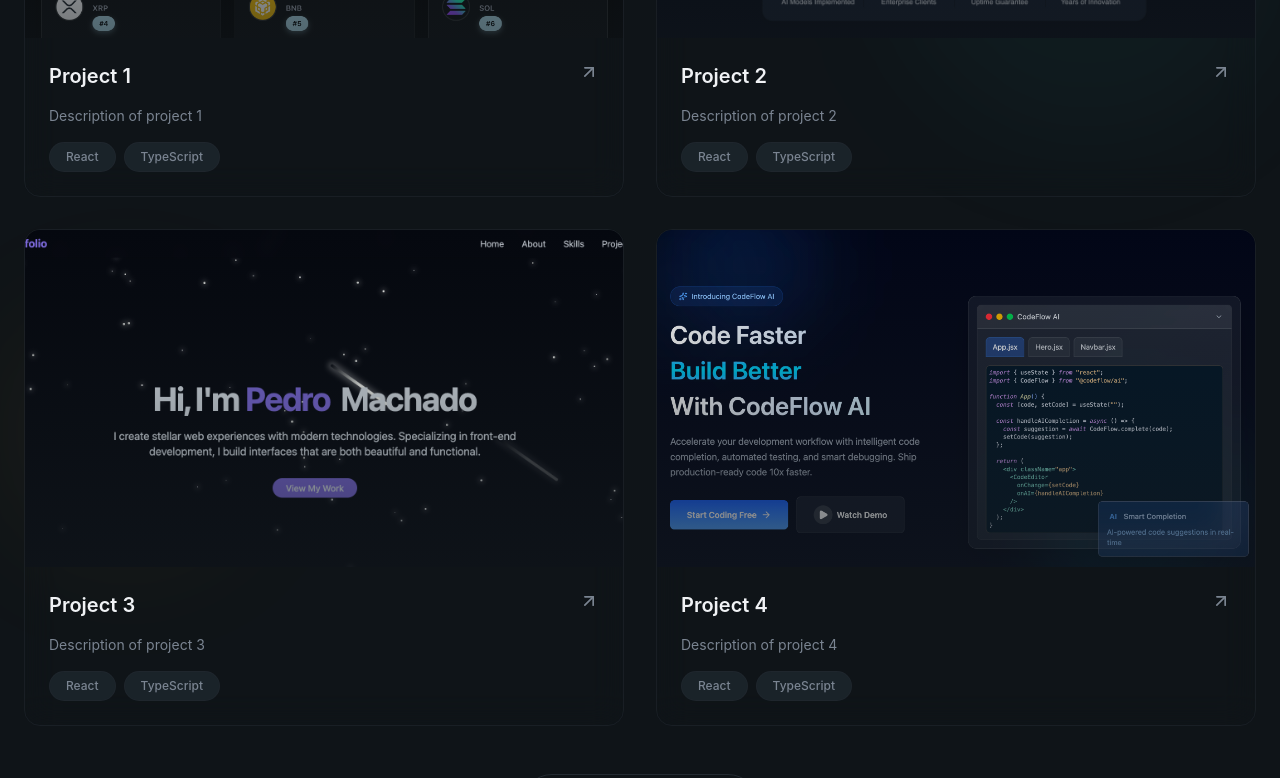
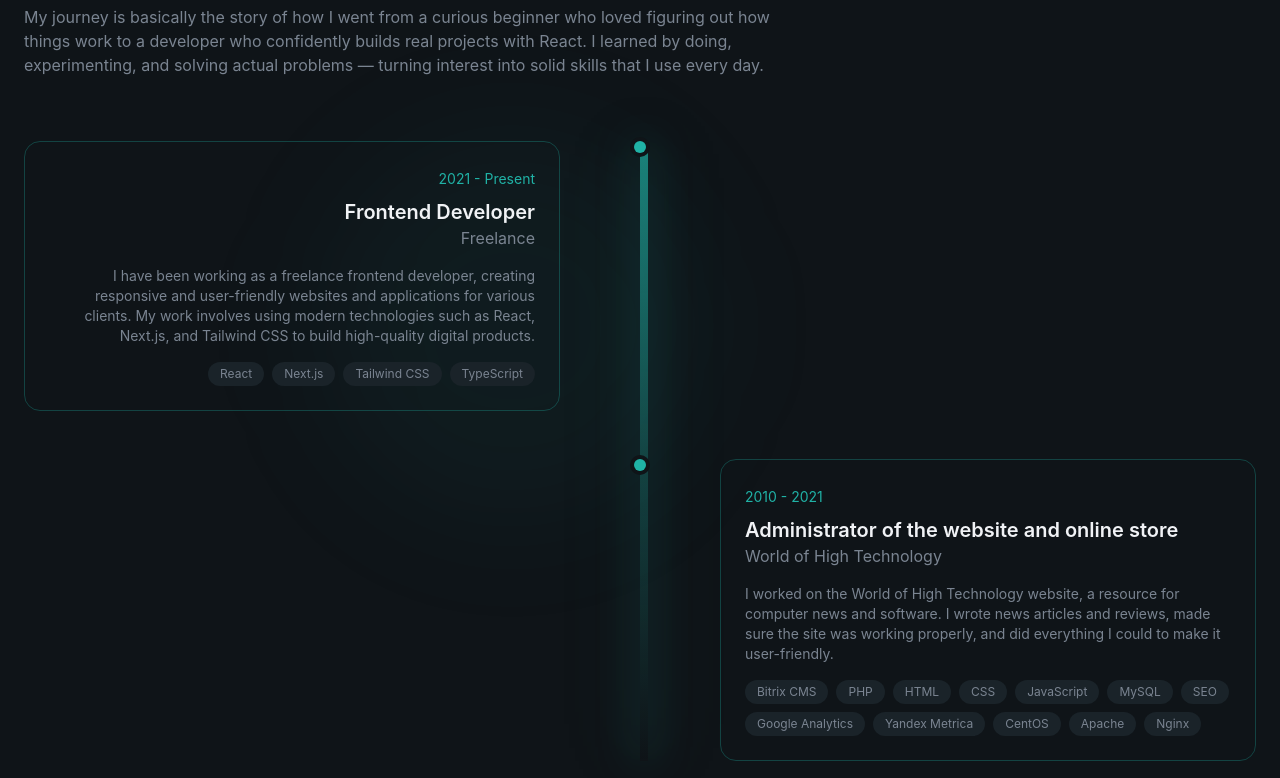
Before and after one commit to SpiriT-L/cv-portfolio, a React (Vite) app: page / in a window 1280 px wide. Shown: the part 2800-3578 px from the top of the page. Built offline with nearby package versions, Linux system fonts and the light colour scheme.

Commit message:
refactor: move main content to separate Main component

```diff
--- a/src/App.tsx
+++ b/src/App.tsx
@@ -1,24 +1,12 @@
 import { Navbar } from '@/layout/Navbar.tsx';
-import Hero from '@/section/Hero';
-import { About } from '@/section/About';
-import { Projects } from '@/section/Projects';
-import { Experience } from '@/section/Experience';
-import { Testimonials } from '@/section/Testimonials';
-import { Contact } from '@/section/Contact';
+import { Main } from '@/layout/Main';
 
 function App() {
   return (
     <>
       <div className='min-h-screen overflow-x-hidden'>
         <Navbar />
-        <main>
-          <Hero />
-          <About />
-          <Projects />
-          <Experience />
-          <Testimonials />
-          <Contact />
-        </main>
+        <Main />
       </div>
     </>
   );
--- /dev/null
+++ b/src/layout/Main.tsx
@@ -0,0 +1,19 @@
+import { About } from '@/section/About'
+import { Contact } from '@/section/Contact'
+import { Experience } from '@/section/Experience'
+import { Projects } from '@/section/Projects'
+import { Testimonials } from '@/section/Testimonials'
+
+export const Main = () => {
+  return (
+    <>
+      <main>
+        <About />
+        <Projects />
+        <Experience />
+        <Testimonials />
+        <Contact />
+      </main>
+    </>
+  );
+};
```
